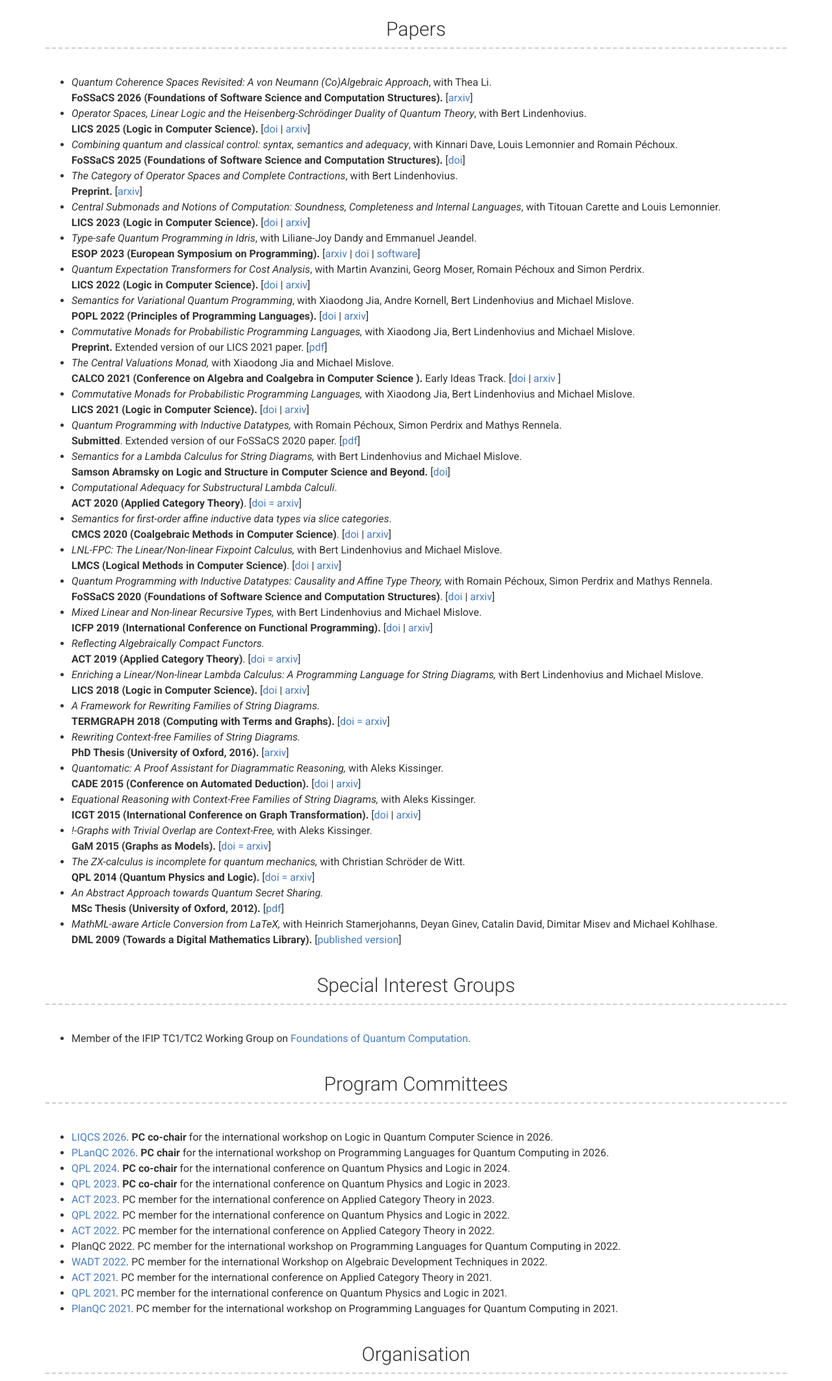
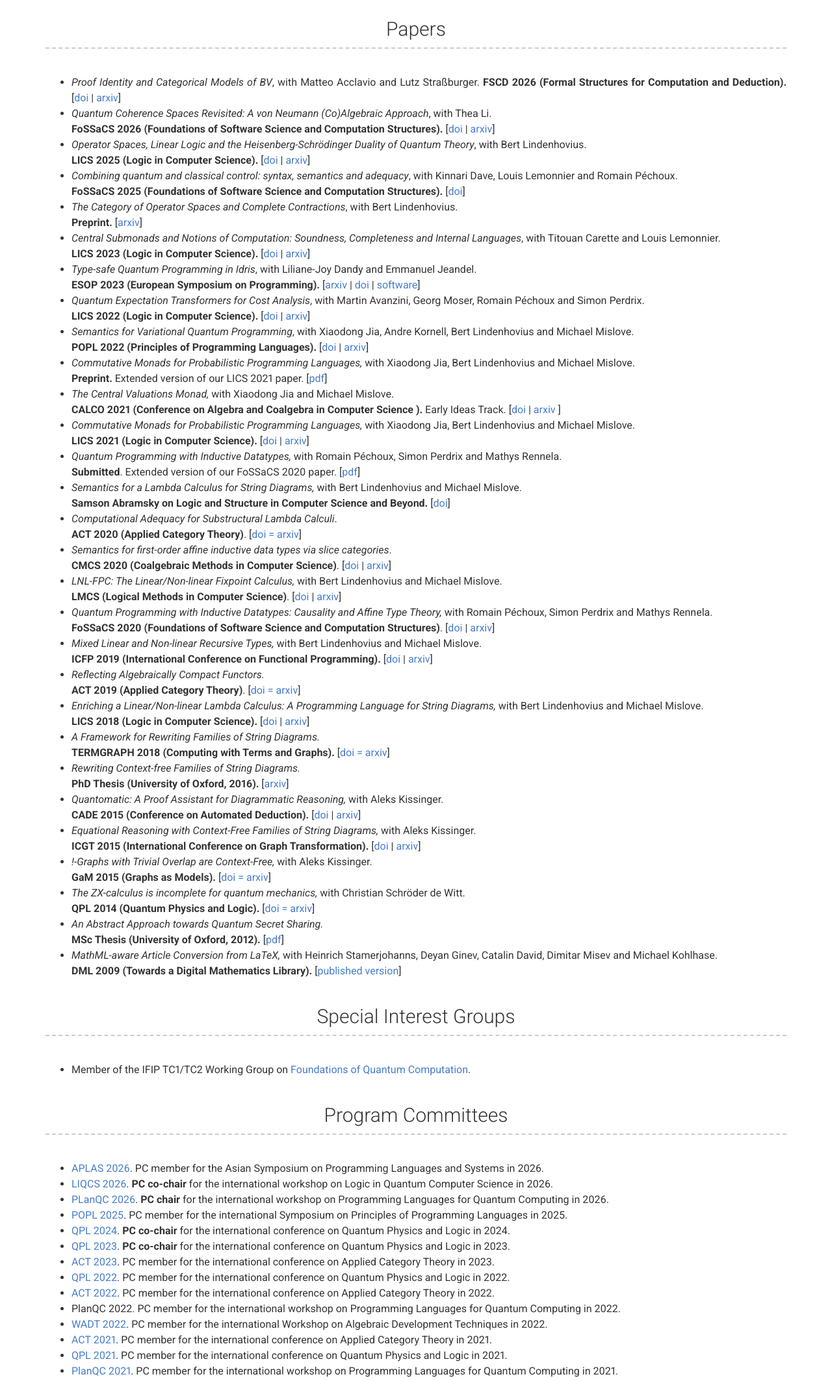
Before and after one commit to zamdzhiev/zamdzhiev.github.io, a plain HTML site: page index.html in a window 1280 px wide. Shown: the part 1435-3561 px from the top of the page at 65% size. Drawn offline with nearby package versions, Linux system fonts and the light colour scheme; files whose address does not match are found by name.

Commit message:
add paper and PCs

```diff
--- a/index.html
+++ b/index.html
@@ -123,8 +123,10 @@ Supervisor: <a href="https://www.cs.ox.ac.uk/bob.coecke/">Bob Coecke</a>.</p>
   <div class="row clearfix">
     <div class="col-md-12">
       <ul>
+  <li><em>Proof Identity and Categorical Models of BV</em>, with Matteo Acclavio and Lutz Straßburger.
+<strong>FSCD 2026 (Formal Structures for Computation and Deduction).</strong> [<a href="https://drops.dagstuhl.de/entities/document/10.4230/LIPIcs.FSCD.2026.3">doi</a> | <a href="https://arxiv.org/abs/2604.25501">arxiv</a>]</li>
   <li><em>Quantum Coherence Spaces Revisited: A von Neumann (Co)Algebraic Approach</em>, with Thea Li.<br />
-<strong>FoSSaCS 2026 (Foundations of Software Science and Computation Structures).</strong> [<a href="https://arxiv.org/abs/2601.15832">arxiv</a>]</li>
+<strong>FoSSaCS 2026 (Foundations of Software Science and Computation Structures).</strong> [<a href="https://doi.org/10.1007/978-3-032-22730-0_20">doi</a> | <a href="https://arxiv.org/abs/2601.15832">arxiv</a>]</li>
   <li><em>Operator Spaces, Linear Logic and the Heisenberg-Schrödinger Duality of Quantum Theory</em>, with Bert Lindenhovius.<br />
 <strong>LICS 2025 (Logic in Computer Science).</strong> [<a href="https://doi.org/10.1109/LICS65433.2025.00071">doi</a> | <a href="https://arxiv.org/abs/2505.06069">arxiv</a>]</li>
   <li><em>Combining quantum and classical control: syntax, semantics and adequacy</em>, with Kinnari Dave, Louis Lemonnier and Romain Péchoux.<br />
@@ -201,8 +203,10 @@ Supervisor: <a href="https://www.cs.ox.ac.uk/bob.coecke/">Bob Coecke</a>.</p>
   <div class="row clearfix">
     <div class="col-md-12">
       <ul>
+  <li><a href="https://conf.researchr.org/track/aplas-atva-2026/aplas-2026#Call-for-Submissions">APLAS 2026</a>. PC member for the Asian Symposium on Programming Languages and Systems in 2026.</li>
   <li><a href="https://liqcs2026.github.io/">LIQCS 2026</a>. <strong>PC co-chair</strong> for the international workshop on Logic in Quantum Computer Science in 2026.</li>
   <li><a href="https://popl26.sigplan.org/home/planqc-2026">PLanQC 2026</a>. <strong>PC chair</strong> for the international workshop on Programming Languages for Quantum Computing in 2026.</li>
+  <li><a href="https://popl25.sigplan.org/track/POPL-2025-popl-research-papers#POPL-2025-Call-for-Papers">POPL 2025</a>. PC member for the international Symposium on Principles of Programming Languages in 2025.</li>
   <li><a href="https://qpl2024.dc.uba.ar/">QPL 2024</a>. <strong>PC co-chair</strong> for the international conference on Quantum Physics and Logic in 2024.</li>
   <li><a href="https://qpl2023.github.io/">QPL 2023</a>. <strong>PC co-chair</strong> for the international conference on Quantum Physics and Logic in 2023.</li>
   <li><a href="https://act2023.github.io/">ACT 2023</a>. PC member for the international conference on Applied Category Theory in 2023.</li>
@@ -239,7 +243,6 @@ Supervisor: <a href="https://www.cs.ox.ac.uk/bob.coecke/">Bob Coecke</a>.</p>
   <div class="row clearfix">
     <div class="col-md-12">
       <ul>
-  <li><a href="https://thea-b-li.github.io/">Thea Li</a>. PhD student (2024 – ).</li>
   <li>Kinnari Dave. PhD student (2022 – 2025).</li>
   <li><a href="https://lmf.cnrs.fr/Perso/Louis_Lemonnier">Louis Lemmonier</a>. PhD student (graduated in 2024).</li>
   <li>Hugo Massonnat. Research internship on quantum programming (March – July 2022).</li>
```
